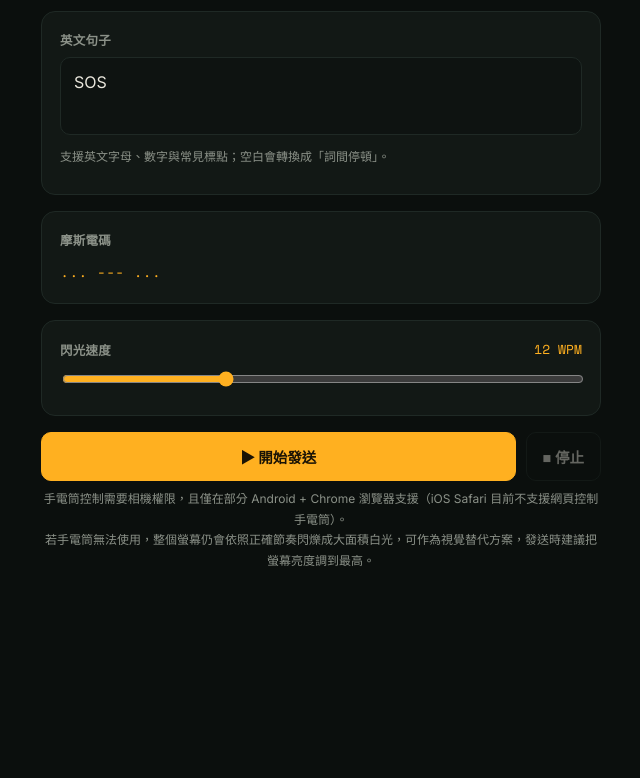
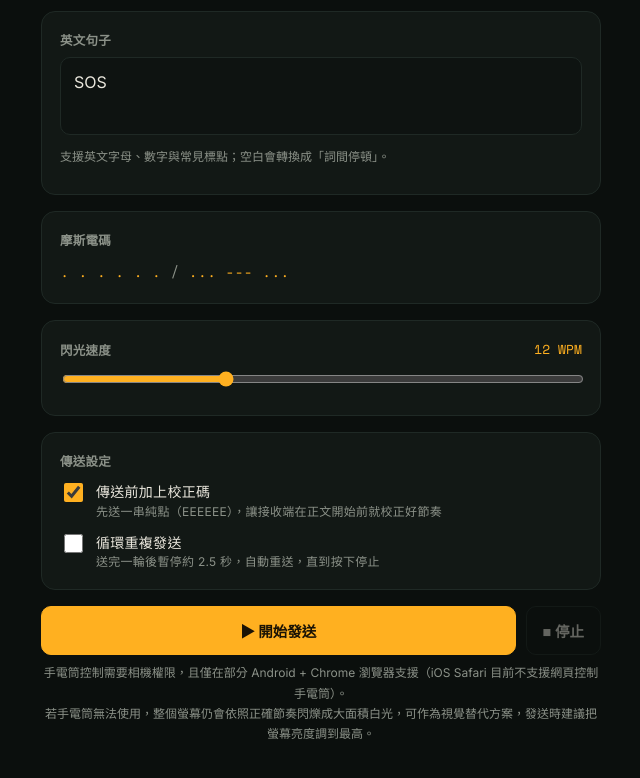
Before and after one commit to chadliaw/morse-flashlight, a plain HTML site: page index.html in a window 1280 px wide. Shown: the part 440-1218 px from the top of the page, without its empty margins (319-959 px from the left). Before the commit the page ends 1071 px from the top, so only its background shows below. Drawn offline with nearby package versions, Linux system fonts and the light colour scheme.

Commit message:
add: 校正碼前綴 + 循環發送

```diff
--- a/index.html
+++ b/index.html
@@ -257,6 +257,34 @@
     margin-bottom:14px;
   }
 
+  .check-row{
+    display:flex;
+    align-items:flex-start;
+    gap:10px;
+    margin-bottom:12px;
+  }
+  .check-row:last-child{ margin-bottom:0; }
+  .check-row input[type=checkbox]{
+    width:19px; height:19px;
+    accent-color:var(--amber);
+    flex-shrink:0;
+    margin-top:1px;
+  }
+  .check-row label{
+    margin-bottom:0;
+    font-size:14px;
+    font-weight:500;
+    color:var(--text);
+    line-height:1.4;
+  }
+  .check-row .check-sub{
+    display:block;
+    font-size:12px;
+    font-weight:400;
+    color:var(--text-dim);
+    margin-top:2px;
+  }
+
   /* --- Receive / camera view --- */
   .scope{
     position:relative;
@@ -388,6 +416,22 @@
       <input type="range" id="wpm" min="4" max="30" value="12" step="1">
     </div>
 
+    <div class="panel">
+      <label style="margin-bottom:12px;">傳送設定</label>
+      <div class="check-row">
+        <input type="checkbox" id="calibrateChk" checked>
+        <label for="calibrateChk">傳送前加上校正碼
+          <span class="check-sub">先送一串純點（EEEEEE），讓接收端在正文開始前就校正好節奏</span>
+        </label>
+      </div>
+      <div class="check-row">
+        <input type="checkbox" id="loopChk">
+        <label for="loopChk">循環重複發送
+          <span class="check-sub">送完一輪後暫停約 2.5 秒，自動重送，直到按下停止</span>
+        </label>
+      </div>
+    </div>
+
     <div class="btn-group">
       <button class="btn-primary" id="playBtn">▶ 開始發送</button>
       <button class="btn-secondary" id="stopBtn" disabled>■ 停止</button>
@@ -436,7 +480,8 @@
 
     <footer>
       這個方向只需要一般鏡頭權限，iOS / Android 都可使用。請將取景框對準閃爍的燈光，環境越暗、光源越單純，辨識越準確。<br>
-      建議對方用「發送」頁的全螢幕白光（而不是手電筒）當光源，對比更明顯、辨識率更高；速度也建議放慢（8–12 WPM 左右），前幾個字母是系統校正節奏的過程，可能不準，抓穩後會越來越準。
+      建議對方用「發送」頁的全螢幕白光（而不是手電筒）當光源，對比更明顯、辨識率更高；速度也建議放慢（8–12 WPM 左右）。<br>
+      如果對方有開啟「傳送前加上校正碼」，解碼文字開頭會出現一段 EEEEEE，這是正常的，直接忽略即可。
     </footer>
   </section>
 
@@ -519,9 +564,19 @@
   const $lamp = document.getElementById('lamp');
   const $lampStatus = document.getElementById('lampStatus');
   const $screenFlash = document.getElementById('screenFlash');
+  const $calibrateChk = document.getElementById('calibrateChk');
+  const $loopChk = document.getElementById('loopChk');
+
+  const CALIBRATION_PREFIX = 'EEEEEE ';
+  const LOOP_PAUSE_MS = 2500;
+
+  function getEffectiveText(){
+    const prefix = $calibrateChk.checked ? CALIBRATION_PREFIX : '';
+    return prefix + $input.value;
+  }
 
   function renderTape(){
-    const words = sentenceToMorse($input.value);
+    const words = sentenceToMorse(getEffectiveText());
     if (words.length === 0){
       $tape.textContent = '（輸入文字後，這裡會顯示對應的摩斯電碼）';
       $tape.classList.add('empty');
@@ -531,6 +586,7 @@
     }
   }
   $input.addEventListener('input', renderTape);
+  $calibrateChk.addEventListener('change', renderTape);
   renderTape();
 
   $wpm.addEventListener('input', () => {
@@ -588,11 +644,13 @@
     $stopBtn.disabled = !isPlaying;
     $input.disabled = isPlaying;
     $wpm.disabled = isPlaying;
+    $calibrateChk.disabled = isPlaying;
+    $loopChk.disabled = isPlaying;
     $playBtn.textContent = isPlaying ? '發送中…' : '▶ 開始發送';
   }
 
   function play(){
-    const words = sentenceToMorse($input.value);
+    const words = sentenceToMorse(getEffectiveText());
     if (words.length === 0) return;
 
     const pulses = morseToPulses(words);
@@ -603,12 +661,13 @@
     const myGen = generation;
     setPlayingUI(true);
 
+    function runOnce(onDone){
       let i = 0;
       function step(){
         if (myGen !== generation) return;
         if (i >= pulses.length){
           setLight(false);
-        setPlayingUI(false);
+          onDone();
           return;
         }
         const p = pulses[i++];
@@ -616,6 +675,20 @@
         setTimeout(step, p.units * unitMs);
       }
       step();
+    }
+
+    function cycle(){
+      if (myGen !== generation) return;
+      runOnce(() => {
+        if (myGen !== generation) return;
+        if ($loopChk.checked){
+          setTimeout(() => { if (myGen === generation) cycle(); }, LOOP_PAUSE_MS);
+        } else {
+          setPlayingUI(false);
+        }
+      });
+    }
+    cycle();
   }
 
   function stop(){
```
Lines whose indentation alone changed are shown as unchanged.
